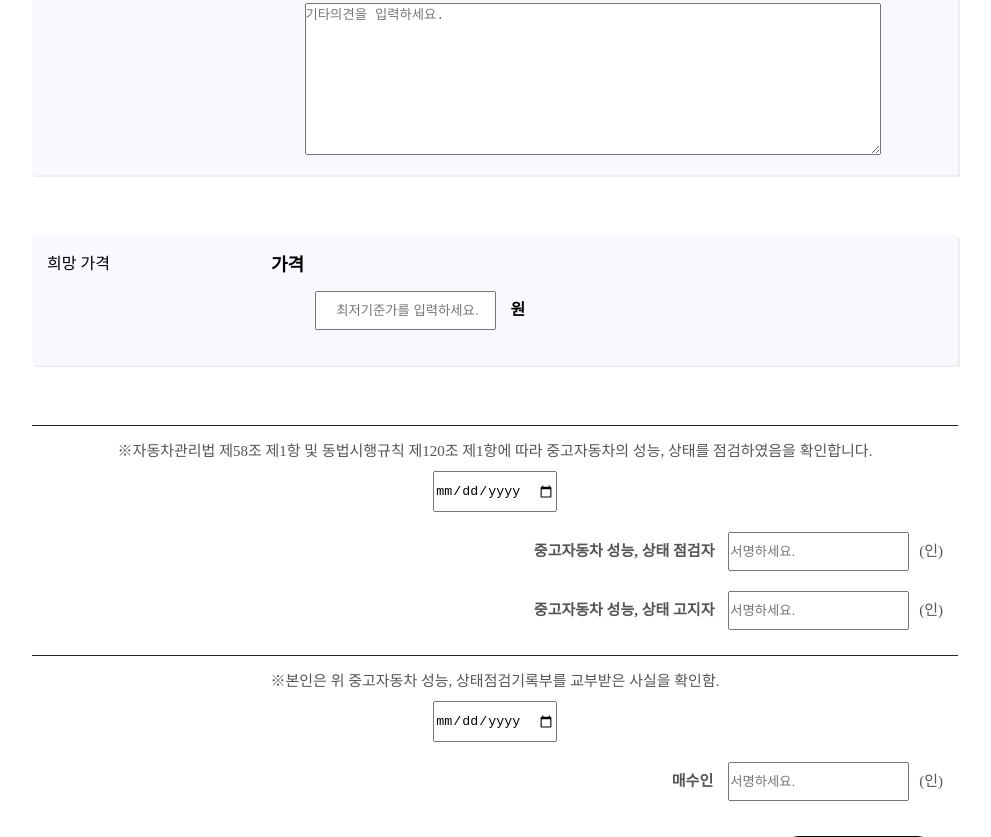
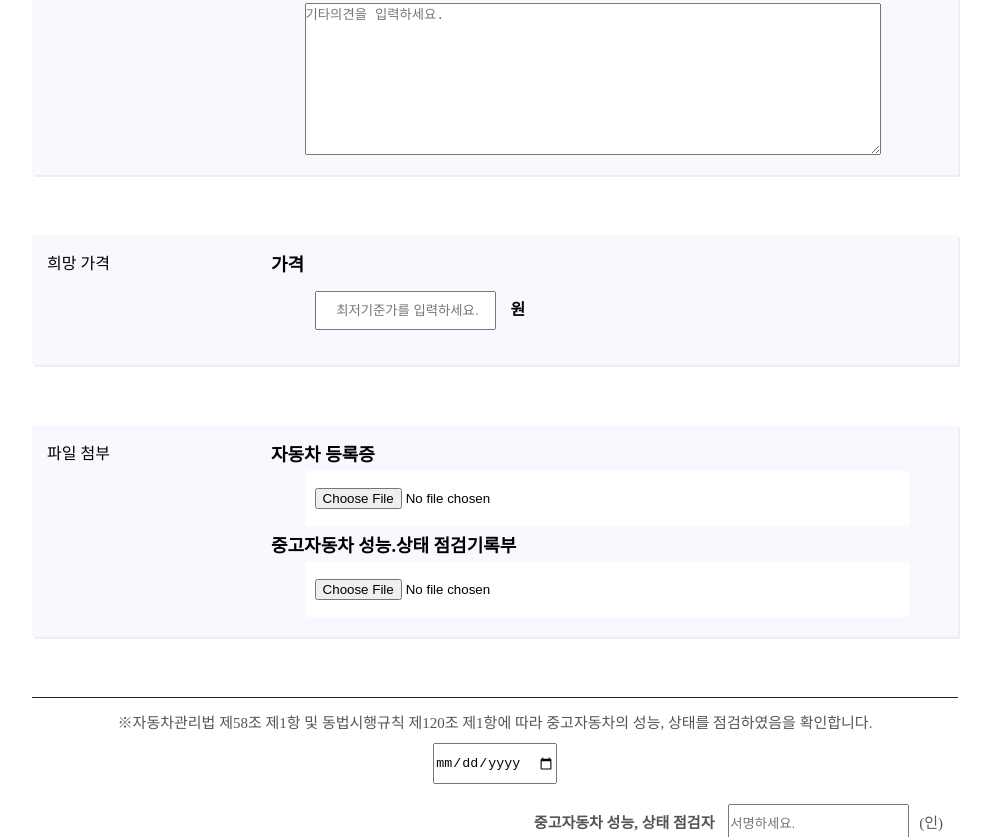
Before and after one commit to DalCotton/Project_Apple, a website: page views/input.html in a window 1280 px wide. Shown: the part 2191-3028 px from the top of the page, without its empty margins (145-1136 px from the left). Drawn offline with nearby package versions, Linux system fonts and the light colour scheme; files that its build step writes are made by us from their sources.

Commit message:
Update input.html

```diff
--- a/views/input.html
+++ b/views/input.html
@@ -96,7 +96,7 @@
                         </div>
                         <div class="box_cont">
                             <dl>
-                                <dt>이미지</dt>
+                                <dt>자동차 사진</dt>
                                 <dd>
                                     <div class="box_img">
                                         <input type="file" name="carImage" id="imgUpload" title="이미지 올리기">
@@ -179,6 +179,35 @@
                             </dl>
                         </div>
                     </div>
+                    <div class="info_box">
+                        <div class="box_header">
+                            <p>파일 첨부</p>
+                        </div>
+                        <div class="box_cont">
+                            <dl>
+                                <dt>자동차 등록증</dt>
+                                <dd>
+                                    <div class="box_img">
+                                        <input type="file" name="carImage2" id="imgUpload" title="이미지 올리기">
+                                        <div id="holder">
+                                                <p id="status" class="success"></p>
+                                                <!--img src="#" alt="보여질 이미지"-->
+                                            </div>
+                                    </div>
+                                </dd>
+                                <dt>중고자동차 성능.상태 점검기록부</dt>
+                                <dd>
+                                    <div class="box_img">
+                                        <input type="file" name="carImage3" id="imgUpload" title="이미지 올리기">
+                                        <div id="holder">
+                                                <p id="status" class="success"></p>
+                                                <!--img src="#" alt="보여질 이미지"-->
+                                            </div>
+                                    </div>
+                                </dd>
+                            </dl>
+                        </div>
+                    </div>
                     <div class="box_bottom">
                         <div class="center">
                             <p>※자동차관리법 제58조 제1항 및 동법시행규칙 제120조 제1항에 따라 중고자동차의 성능, 상태를 점검하였음을 확인합니다.</p>
```
